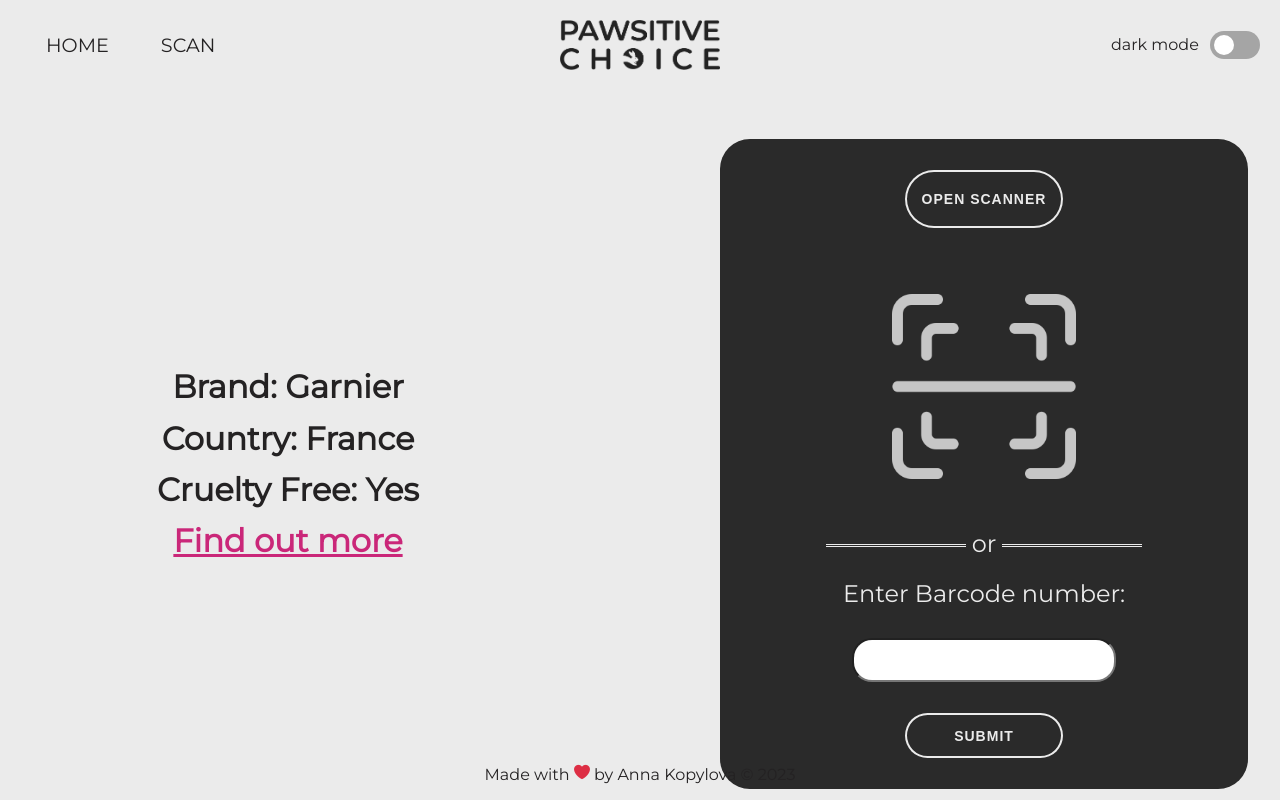
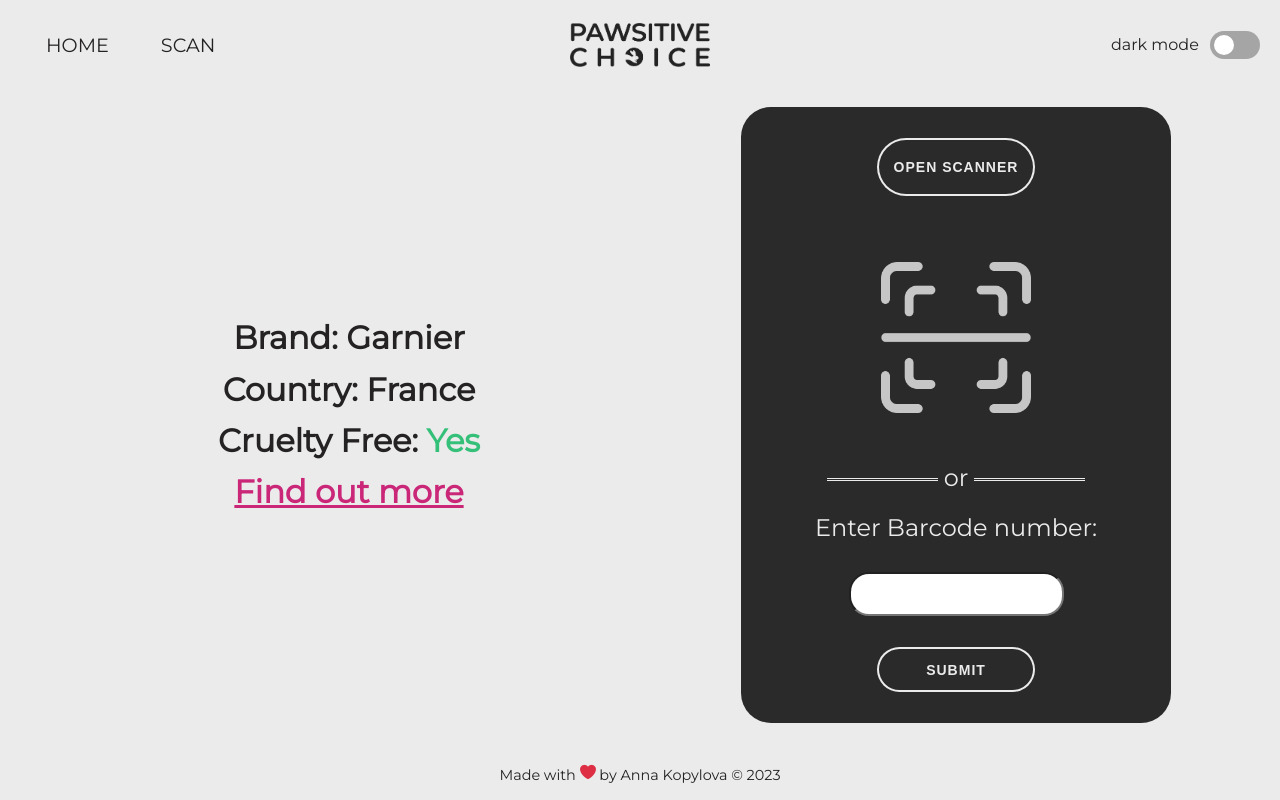
Before and after one commit to metisova/pawsitive_choice, a React app: page /scanning in a window 1280 px wide. Built offline with nearby package versions, Linux system fonts and the light colour scheme; what react-zxing would draw is missing.

Commit message:
Yes and No results are colored in green and red

```diff
--- a/src/components/Footer/style.css
+++ b/src/components/Footer/style.css
@@ -9,7 +9,7 @@
 }
 
 .footer-text {
-  font-size: 1rem;
+  font-size: 0.9rem;
   color: var(--text);
 }
 
--- a/src/components/Header/style.css
+++ b/src/components/Header/style.css
@@ -12,7 +12,7 @@
   display: flex;
   justify-content: flex-start;
   align-items: center;
-  width: calc(50% - 80px);
+  width: calc(50% - 70px);
 }
 
 .logo {
@@ -22,7 +22,7 @@
 }
 
 .logo img {
-  width: 160px;
+  width: 140px;
 }
 
 @media (max-width: 840px) {
--- a/src/components/RunningLine/style.css
+++ b/src/components/RunningLine/style.css
@@ -9,7 +9,6 @@
   justify-content: space-between;
   position: relative;
   z-index: 0;
-  margin-top: 2rem;
 }
 
 .running-line {
--- a/src/components/Scanner/index.jsx
+++ b/src/components/Scanner/index.jsx
@@ -86,7 +86,8 @@
     text = (
       <p className="brand-info">
         Brand: {brandTitle} <br /> Country: {brand.country}
-        <br /> Cruelty Free: {brand.crueltyFree ? 'Yes' : 'No'} <br />{' '}
+        <br /> Cruelty Free: <span className={brand.crueltyFree ? 'green' : 'red' }> {brand.crueltyFree ? 'Yes' : 'No'} </span>
+        <br />
         <a className="brand-url" href={brand.url} target="blank">
           Find out more
         </a>
--- a/src/components/Scanner/style.css
+++ b/src/components/Scanner/style.css
@@ -8,6 +8,14 @@
   color: #ca2779;
 }
 
+.green {
+  color: #35c07a;
+}
+
+.red {
+  color: #ca2779;
+}
+
 @media (max-width: 840px) {
   .brand-info {
     font-size: 1.2rem;
--- a/src/components/ScannerContainer/style.css
+++ b/src/components/ScannerContainer/style.css
@@ -1,10 +1,10 @@
 .scanner-container {
-  height: calc(90% - 2rem);
+  height: calc(90% - 3rem);
   width: 100%;
   overflow: hidden;
   display: flex;
   flex-direction: row;
-  margin: 4rem auto 0;
+  margin: 2rem auto;
   gap: 3rem;
   justify-content: center;
   align-items: center;
@@ -17,12 +17,12 @@
   border-radius: 30px;
   background-color: var(--background-small);
   color: var(--text-second);
-  max-width: 550px;
+  max-width: 430px;
   display: flex;
   flex-direction: column;
   justify-content: space-around;
   align-items: center;
-  margin: 0 2.5% 0 5%;
+  margin: 0 3rem 0 1.5rem;
   gap: 30px;
 }
 
--- a/src/components/ThemeSwitch/style.css
+++ b/src/components/ThemeSwitch/style.css
@@ -4,7 +4,7 @@
   display: flex;
   justify-content: end;
   align-items: center;
-  width: calc(50% - 80px);
+  width: calc(50% - 70px);
 }
 
 .theme-switch-text {
```
